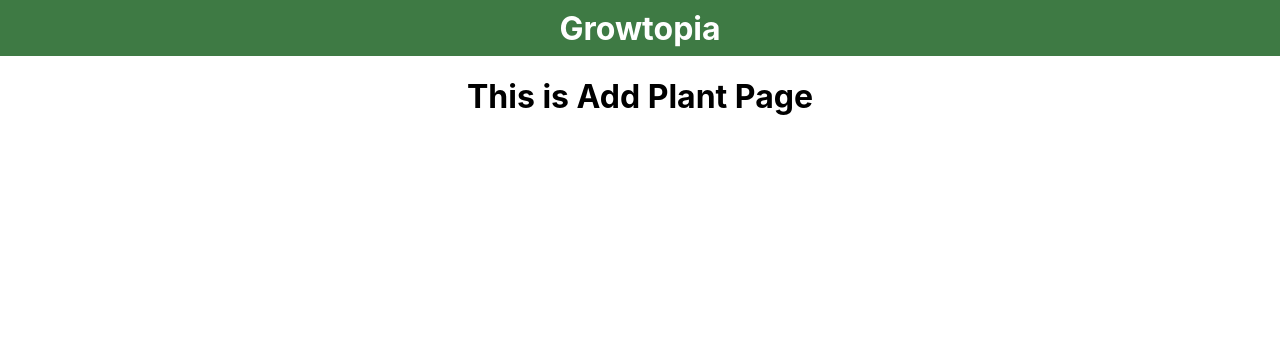
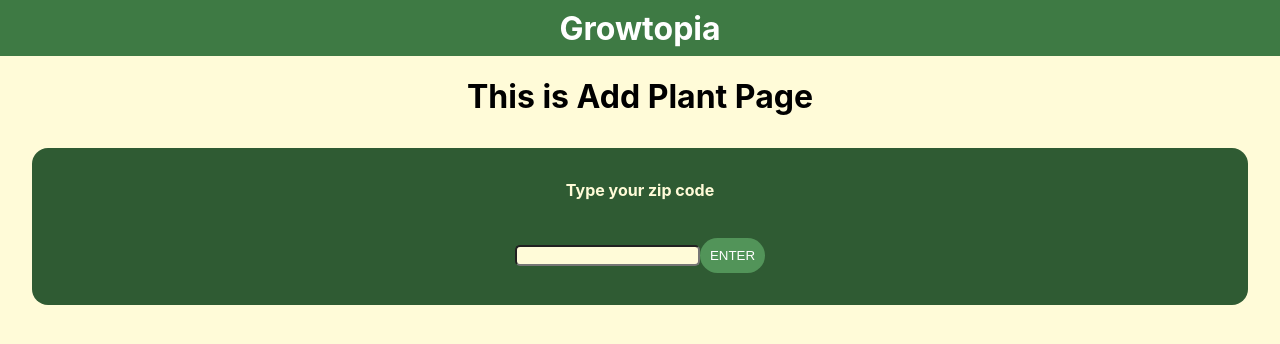
Before and after one commit to cdukedev/growtopia, a React (Create React App) app: page /plants in a window 1280 px wide. Shown: the top 344 px of the page. Built offline with nearby package versions, Linux system fonts and the light colour scheme.

Commit message:
zip code div added

```diff
--- a/src/App.css
+++ b/src/App.css
@@ -1,11 +1,10 @@
 .App {
   text-align: center;
+  background-color: #FFFBD8;
+  min-height: 100vh;
 }
 
-.App-logo {
-  height: 40vmin;
-  pointer-events: none;
-}
+
 
 @media (prefers-reduced-motion: no-preference) {
   .App-logo {
@@ -13,16 +12,7 @@
   }
 }
 
-.App-header {
-  background-color: #282c34;
-  min-height: 100vh;
-  display: flex;
-  flex-direction: column;
-  align-items: center;
-  justify-content: center;
-  font-size: calc(10px + 2vmin);
-  color: white;
-}
+
 
 .App-link {
   color: #61dafb;
--- a/src/pages/AddPlantPage/AddPlantPage.js
+++ b/src/pages/AddPlantPage/AddPlantPage.js
@@ -1,11 +1,14 @@
-import './AddPlantPage.scss';
-
+import "./AddPlantPage.scss";
 
 function AddPlantPage() {
   return (
     <div className="App">
       <h1>This is Add Plant Page</h1>
-
+      <div className="zip-container">
+        <h4>Type your zip code</h4>
+        <input className="input"></input>
+        <button className="zip-button">ENTER</button>
+      </div>
     </div>
   );
 }
--- a/src/pages/AddPlantPage/AddPlantPage.scss
+++ b/src/pages/AddPlantPage/AddPlantPage.scss
@@ -0,0 +1,31 @@
+
+
+.zip-container{
+    background-color: #2F5B33;
+    padding: 2rem;
+    margin: 2rem;
+    margin-top: 1;
+    border-radius: 16px;
+}
+
+
+h4{
+    color: #FFFBD8;
+    margin-top: 0;
+
+}
+
+.input{
+    background-color: #FFFBD8;
+    border-color: none;
+    border-radius: 5px;
+}
+
+.zip-button{
+    background-color: #529459;
+    color: white;
+    border: none;
+    border-radius: 50px;
+   margin-top: 1rem;
+    padding: 10px;
+}
```
